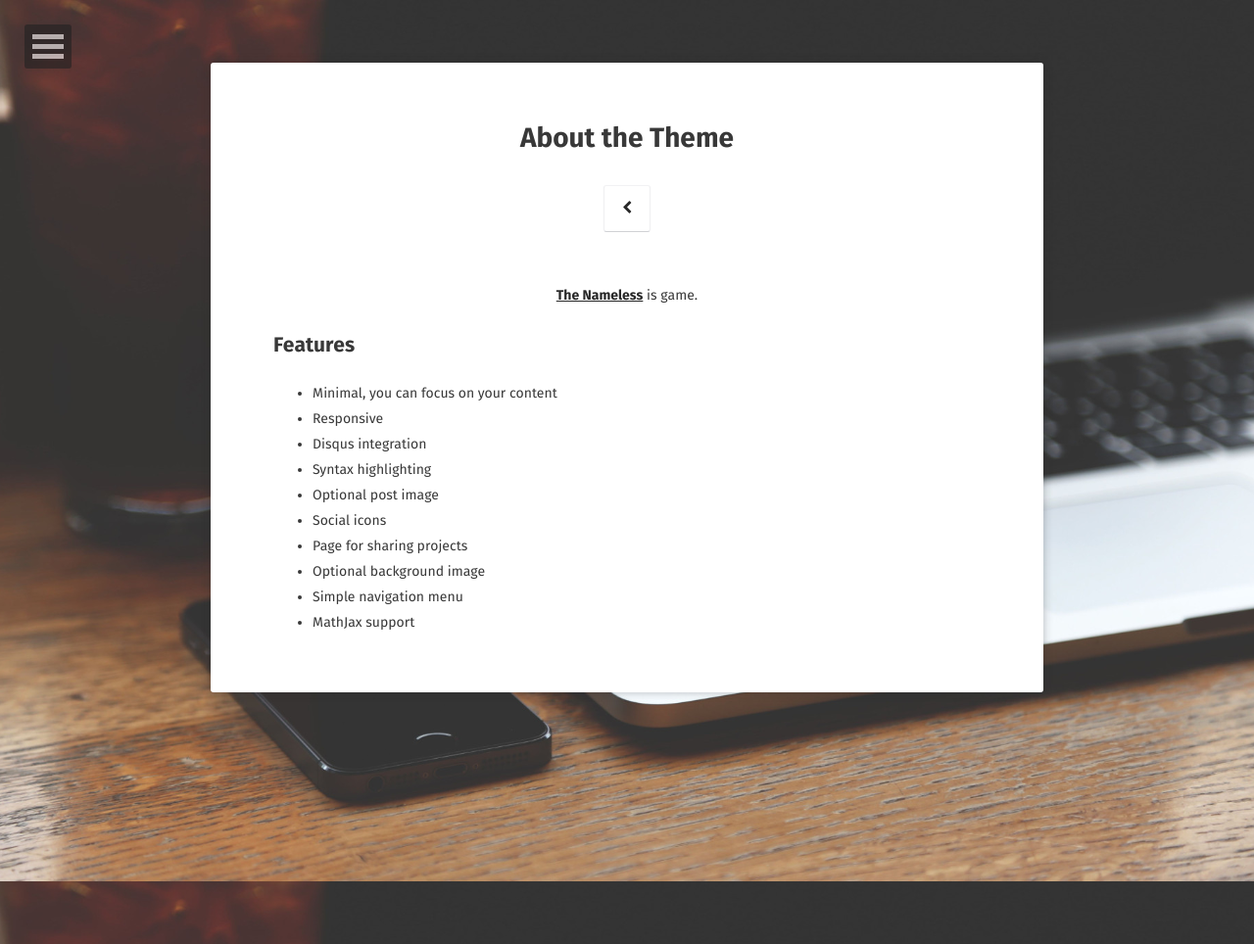
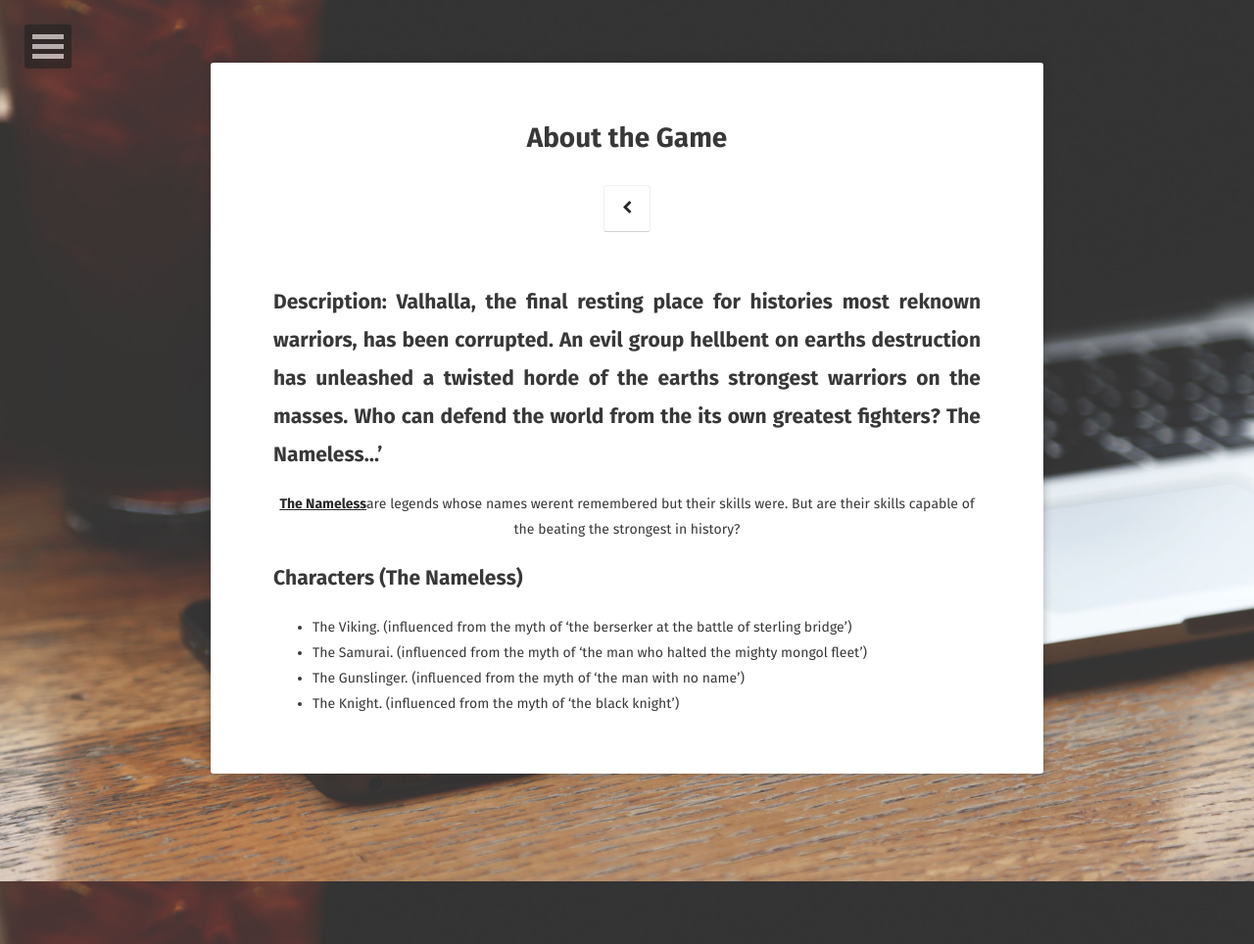
Before and after one commit to AntzInMyEyesJohnson/AntzInMyEyesJohnson.github.io, a Jekyll site: the page built from about/index.md, in a window 1280 px wide. Shown: the whole page at 98% size. Built offline with Jekyll 4.4.1, drawn with Linux system fonts in a browser that asks for light colours; some web fonts are replaced.

Commit message:
Update index.md

```diff
--- a/about/index.md
+++ b/about/index.md
@@ -1,21 +1,16 @@
 ---
 layout: page
-title: About the Theme
-tags: [about, Jekyll, theme, moon]
+title: About the Game
+tags: [about, game, nameless]
 date: 2016-03-21
 comments: false
 ---
+## Description: Valhalla, the final resting place for histories most reknown warriors, has been corrupted. An evil group hellbent on earths destruction has unleashed a twisted horde of the earths strongest warriors on the masses. Who can defend the world from the its own greatest fighters? The Nameless...'
 
-<center><a href="http://antzinmyeyesjohnson.github.io/"><b>The Nameless</b></a> is game.</center>
+<center><a href="http://antzinmyeyesjohnson.github.io/"><b>The Nameless</b></a>are legends whose names werent remembered but their skills were. But are their skills capable of the beating the strongest in history?</center>
 
-## Features
-* Minimal, you can focus on your content
-* Responsive
-* Disqus integration
-* Syntax highlighting
-* Optional post image
-* Social icons
-* Page for sharing projects
-* Optional background image
-* Simple navigation menu
-* MathJax support
+## Characters (The Nameless)
+* The Viking. (influenced from the myth of 'the berserker at the battle of sterling bridge')
+* The Samurai. (influenced from the myth of 'the man who halted the mighty mongol fleet')
+* The Gunslinger. (influenced from the myth of 'the man with no name')
+* The Knight. (influenced from the myth of 'the black knight')
```
